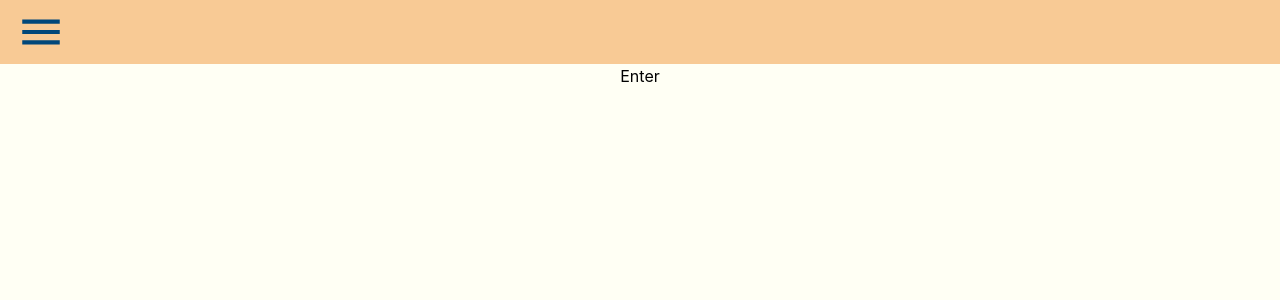
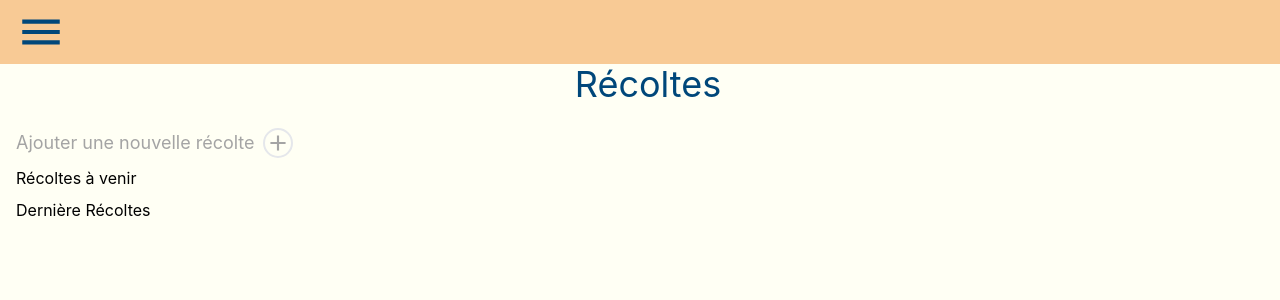
Before and after one commit to Yannis-Barba/mygarden, a Next.js app: page /recoltes in a window 1280 px wide. Shown: the top 300 px of the page. Built offline with nearby package versions, Linux system fonts and the light colour scheme.

Commit message:
corrected some CSS for the fiches page

```diff
--- a/components/CreateProduct.jsx
+++ b/components/CreateProduct.jsx
@@ -70,7 +70,7 @@ function CreateProduct({setShowCreateProduct, showCreateProduct, forUpdate=false
     const months = ["janvier", "février", "mars", "avril", "mai", "juin", "juillet", "août", "septembre", "octobre", "novembre", "décembre"]
     return (
         <div className=" bg-third h-fit w-full flex flex-col justify-center items-center">
-            <form className="bg-third py-4 px-2 flex flex-col gap-4 rounded-xl">
+            <form className="bg-third -ml-8 py-4 px-2 flex flex-col gap-4 rounded-xl border-2">
                 <h1 className="text-secondary text-4xl w-full text-center mb-4">{forUpdate ? "Éditer ": "Ajouter"} un produit</h1>
                 <label htmlFor="name" className="text-fourth/50 flex gap-4"> Name
                     <input id="name"type="text" className="rounded-xl border-2 bg-transparent w-2/3" value={name} onChange={(e) => setName(e.target.value)}></input>
--- a/components/NavBar.jsx
+++ b/components/NavBar.jsx
@@ -34,7 +34,7 @@ function NavBar() {
                         <Link passHref href="plan">
                             <h2 className="cursor-pointer">Plan</h2>
                         </Link>
-                        <Link passHref href="recoltes">
+                        <Link passHref href="/recoltes">
                             <h2 className="cursor-pointer">Récoltes</h2>
                         </Link>
                     </div>
--- a/pages/fiches/index.jsx
+++ b/pages/fiches/index.jsx
@@ -28,7 +28,7 @@ function fiches() {
     return (
         <Layout pageTitle={"Fiches"}>
             <h1 className="text-secondary text-5xl w-full text-center mb-4 mt-4">Fiches</h1>
-            <div className="pl-8 md:flex md:items-center md: gap-4">
+            <div className="pl-8 md:flex md:items-center flex flex-col gap-4">
                 <label htmlFor="searchProduct" className="text-five md:flex">
                     Rechercher un produit :
                     <input id="searchProduct" className="rounded-xl border-2 bg-transparent w-2/3" value={searchProduct} onChange={(e) => setSearchProduct(e.target.value)} onFocus={() => setShowSearch(true)} onBlur={() => setShowSearch(false)}></input>
--- a/pages/recoltes.jsx
+++ /dev/null
@@ -1,13 +0,0 @@
-import Layout from "../components/Layout";
-
-function recoltes() {
-    return (
-        <Layout>
-            <div>
-                Enter
-            </div>
-        </Layout>
-    );
-}
-
-export default recoltes;
--- /dev/null
+++ b/pages/recoltes/index.jsx
@@ -0,0 +1,24 @@
+import Layout from "../../components/Layout";
+import AddIcon from '@mui/icons-material/Add';
+
+function recoltes() {
+    return (
+        <Layout>
+            <div className="w-full pl-4 flex flex-col gap-2">
+                <h1 className="text-secondary text-4xl w-full text-center mb-4">Récoltes</h1>
+                <div id="addProduct" className="flex gap-2 items-center w-fit rounded-full cursor-pointer text-five" onClick={() => setShowCreateProduct(!showCreateProduct)}>
+                        <p className="text-lg"> Ajouter une nouvelle récolte</p>
+                        <AddIcon sx={{color: "#A4A4A4", fontSize: 30}} className="border-2 rounded-full"/>
+                    </div>
+                <div>
+                    <h2>Récoltes à venir</h2>
+                </div>
+                <div>
+                    <h2>Dernière Récoltes</h2>
+                </div>
+            </div>
+        </Layout>
+    );
+}
+
+export default recoltes;
```
Also changed, not shown: pages/recoltes/[id].js (added).
